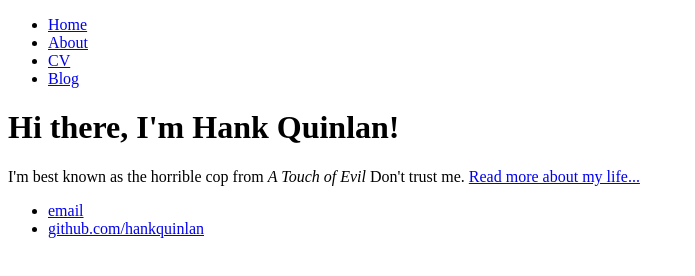
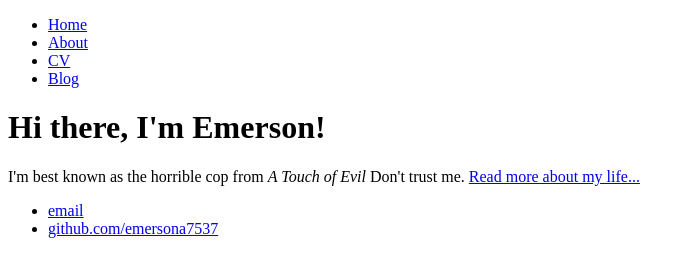
Before and after one commit to emersona7537/emersona7537.github.io, a plain HTML site: page index.html in a window 1280 px wide. Shown: the whole page, without its empty margins (0-695 px from the left). Drawn offline with Linux system fonts and the light colour scheme.

Commit message:
Update index.html

```diff
--- a/index.html
+++ b/index.html
@@ -1,7 +1,7 @@
 <!DOCTYPE html>
 <html>
 	<head>
-		<title>Hank Quinlan, Horrible Cop</title>
+		<title>Emerson Ayala, Horrible Cop</title>
 	</head>
 	<body>
 		<nav>
@@ -14,14 +14,14 @@
 		</nav>
 		<div class="container">
     		<div class="blurb">
-        		<h1>Hi there, I'm Hank Quinlan!</h1>
+        		<h1>Hi there, I'm Emerson!</h1>
 				<p>I'm best known as the horrible cop from <em>A Touch of Evil</em> Don't trust me. <a href="/about">Read more about my life...</a></p>
     		</div><!-- /.blurb -->
 		</div><!-- /.container -->
 		<footer>
     		<ul>
-        		<li><a href="mailto:hankquinlanhub@gmail.com">email</a></li>
-        		<li><a href="https://github.com/hankquinlan">github.com/hankquinlan</a></li>
+        		<li><a href="mailto:emersona7537@afsenyc.org">email</a></li>
+        		<li><a href="https://github.com/emersona7537">github.com/emersona7537</a></li>
 			</ul>
 		</footer>
 	</body>
```
